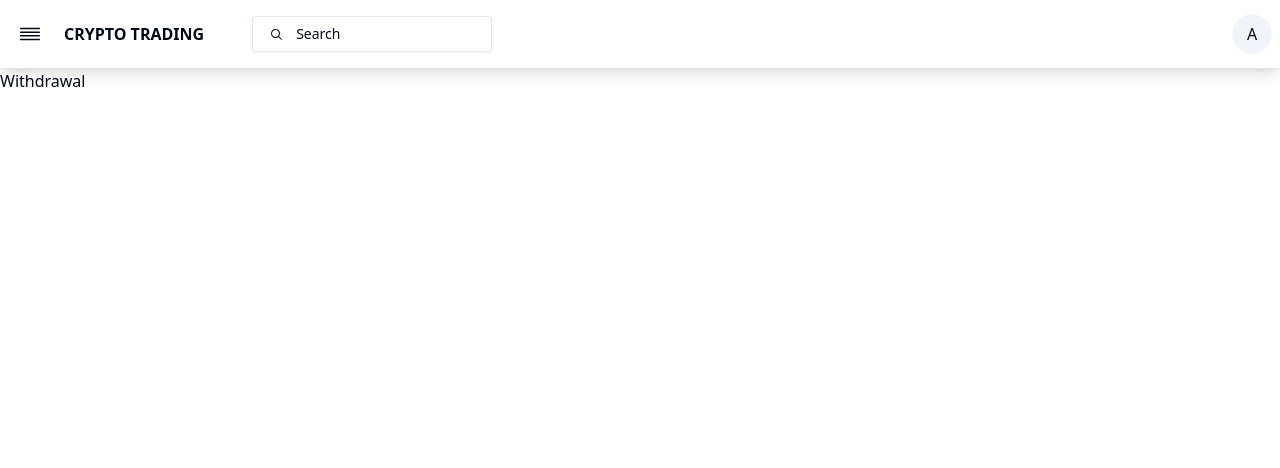
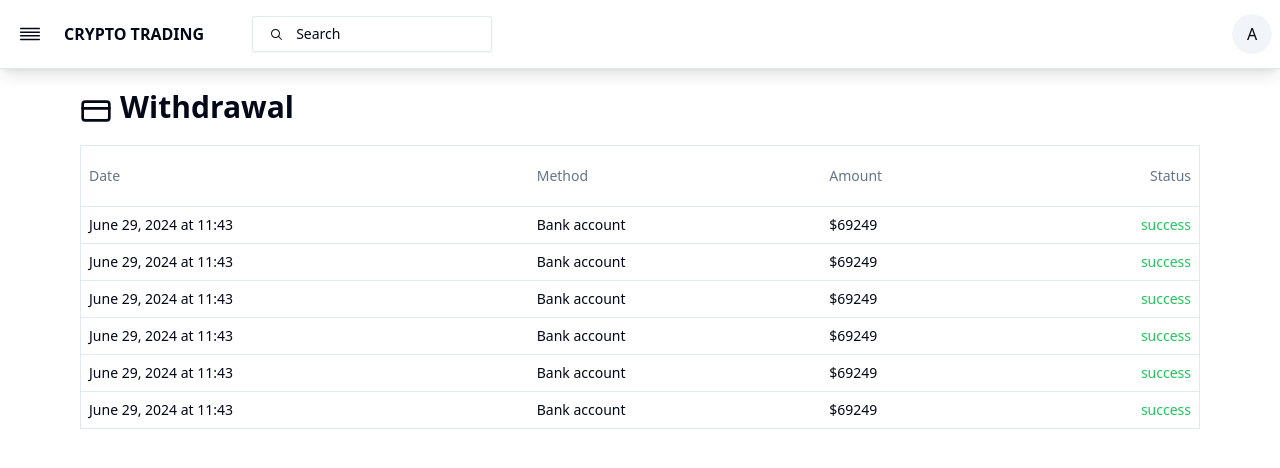
Before and after one commit to MuhammedAnwarsha/crypto_trading_reactjs, a React (Vite) app: page /withdrawal in a window 1280 px wide. Shown: the top 468 px of the page. Built offline with nearby package versions, Linux system fonts and the light colour scheme.

Commit message:
withdrawal component

```diff
--- a/src/page/Withdrawal/Withdrawal.jsx
+++ b/src/page/Withdrawal/Withdrawal.jsx
@@ -1,11 +1,45 @@
-import React from 'react'
+import React from "react";
+import {
+  Table,
+  TableBody,
+  TableCell,
+  TableHead,
+  TableHeader,
+  TableRow,
+} from "@/components/ui/table";
+import { CreditCardIcon } from "lucide-react";
 
 const Withdrawal = () => {
   return (
-    <div>
-      Withdrawal
+    <div className="p-5 lg:px-20">
+      <div className="flex gap-2">
+        <CreditCardIcon className="h-11 w-8" />
+        <h1 className="font-bold text-3xl pb-5">Withdrawal</h1>
+      </div>
+      <Table className="border">
+        <TableHeader>
+          <TableRow>
+            <TableHead className="py-5">Date</TableHead>
+            <TableHead>Method</TableHead>
+            <TableHead>Amount</TableHead>
+            <TableHead className="text-right">Status</TableHead>
+          </TableRow>
+        </TableHeader>
+        <TableBody>
+          {[1, 1, 1, 1, 1, 1].map((item, index) => (
+            <TableRow key={index}>
+              <TableCell>June 29, 2024 at 11:43</TableCell>
+              <TableCell>Bank account</TableCell>
+              <TableCell>$69249</TableCell>
+              <TableCell className="text-right text-green-500">
+                success
+              </TableCell>
+            </TableRow>
+          ))}
+        </TableBody>
+      </Table>
     </div>
-  )
-}
+  );
+};
 
-export default Withdrawal
+export default Withdrawal;
```
